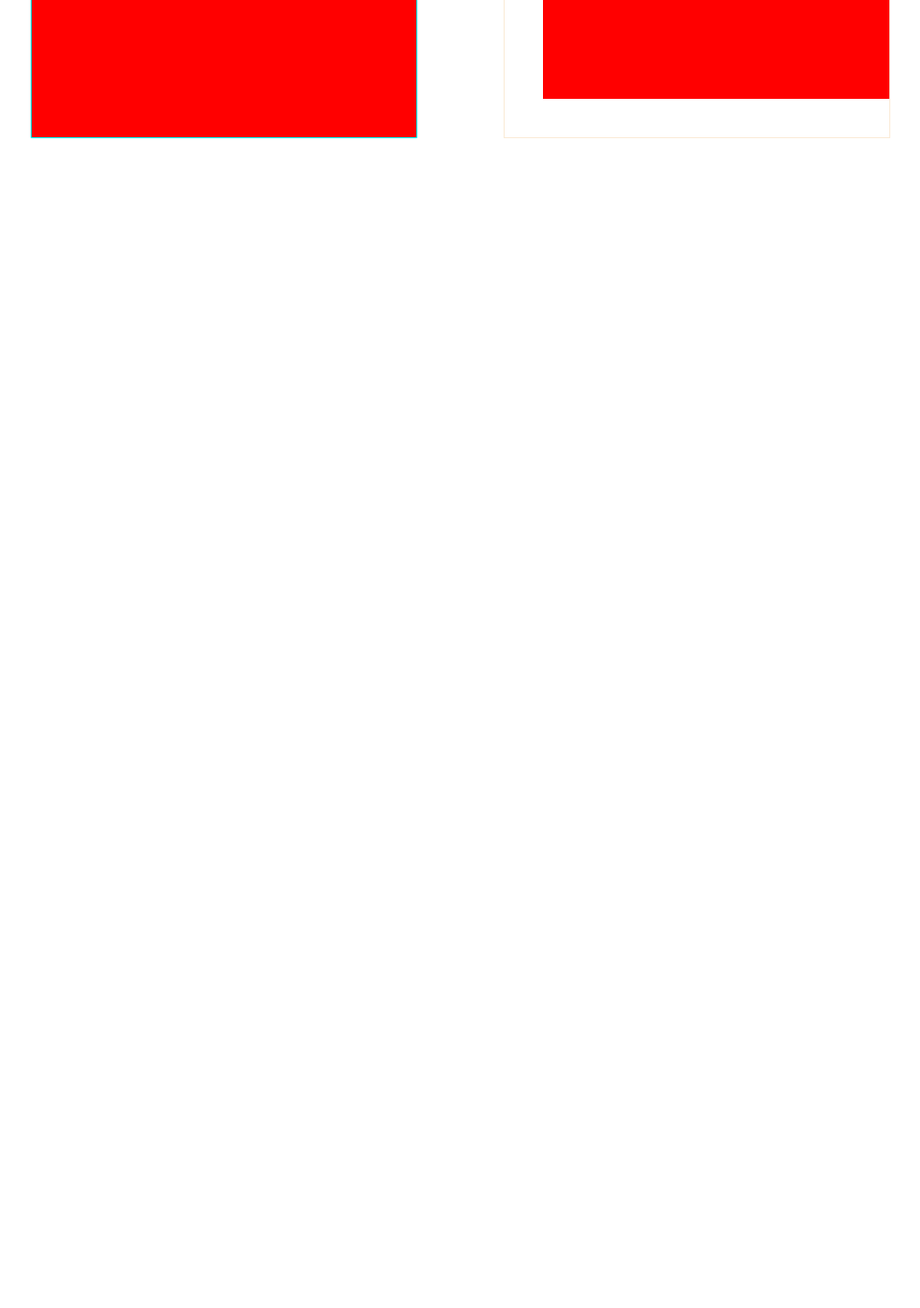
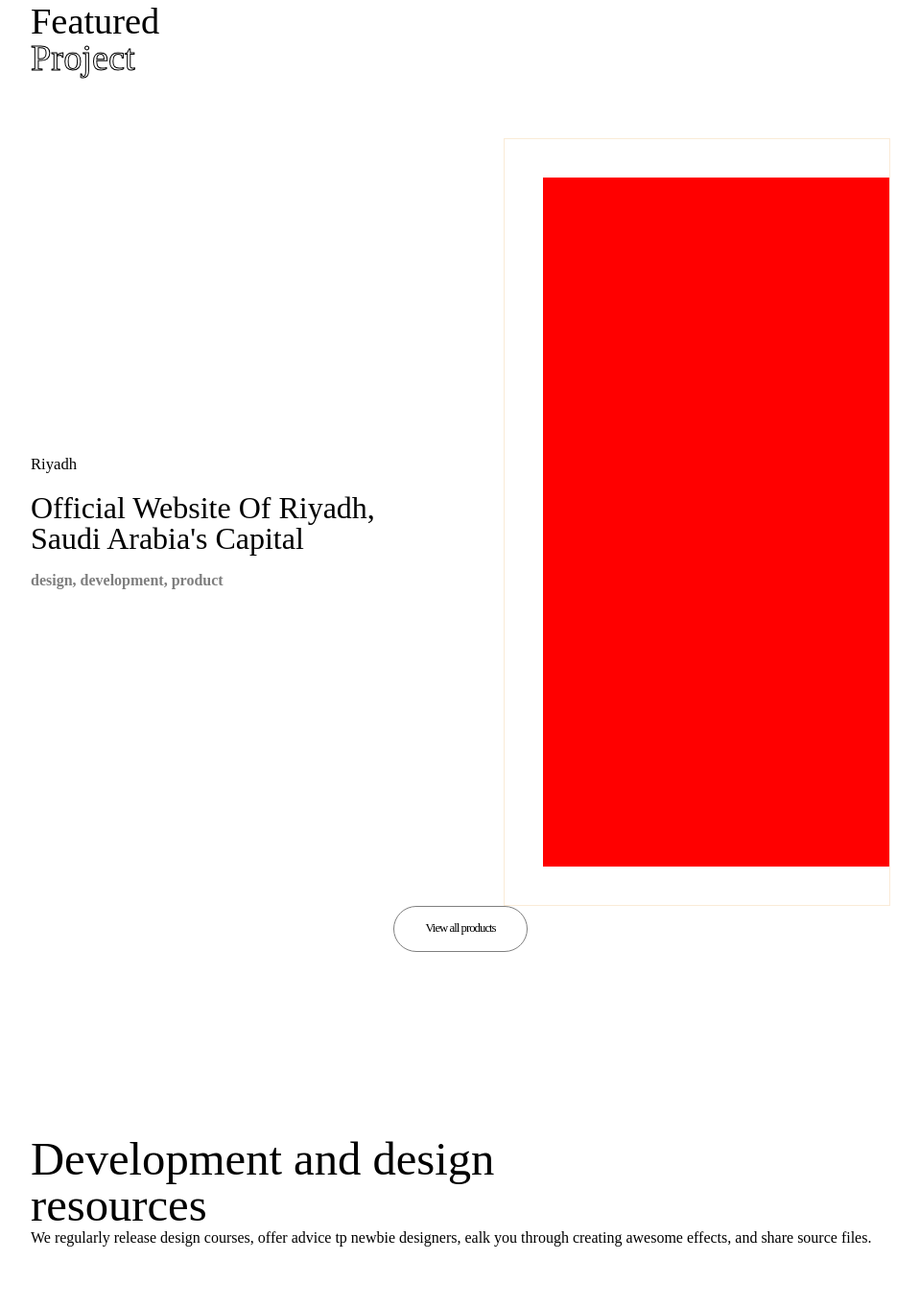
Before and after one commit to arbaazalishaikh/Cuberto_Clone, a plain HTML site: page index.html in a window 1280 px wide. Shown: the part 925-2288 px from the top of the page at 96% size, without its empty margins (160-1119 px from the left). Before the commit the page ends 1197 px from the top, so only its background shows below. Drawn offline with nearby package versions, Linux system fonts and the light colour scheme.

Commit message:
updating files

```diff
--- a/index.html
+++ b/index.html
@@ -1,19 +1,18 @@
 <!DOCTYPE html>
 <html lang="en">
+
 <head>
     <meta charset="UTF-8">
     <meta name="viewport" content="width=device-width, initial-scale=1.0">
     <title>Cuberto - Clone</title>
-    <link
-    href="https://cdn.jsdelivr.net/npm/remixicon@4.3.0/fonts/remixicon.css"
-    rel="stylesheet"
-/>
-<link rel="stylesheet" href="./style.css">
+    <link href="https://cdn.jsdelivr.net/npm/remixicon@4.3.0/fonts/remixicon.css" rel="stylesheet" />
+    <link rel="stylesheet" href="./style.css">
 </head>
+
 <body>
     <div class="main">
 
-        <!-- <div class="home">
+        <div class="home">
             <div class="nav">
                 <img src="./images/cuberto-logo-vector.png" alt="" width="100">
                 <div class="right">
@@ -34,7 +33,7 @@
                 <p>Leading digital agency with solid design and development <br> expertise. We build readymade Websites, mobile <br>applications, and elaborate online business serives.</p>
             </div>
 
-        </div> -->
+        </div>
 
         <div class="featured">
             <div class="feature-heading">
@@ -47,16 +46,39 @@
                     <div class="fleft-elem">
                         <h3>Riyadh</h3>
                         <h1>Official website of Riyadh, Saudi Arabia's capital</h1>
+                        <h4>design, development, product</h4>
                     </div>
-                    <div class="fleft-elem"></div>
-                    <div class="fleft-elem"></div>
-                    <div class="fleft-elem"></div>
+                    <div class="fleft-elem">
+                        <h3>Riyadh</h3>
+                        <h1>Official website of Riyadh, Saudi Arabia's capital</h1>
+                        <h4>design, development, product</h4>
+                    </div>
+                    <div class="fleft-elem">
+                        <h3>Riyadh</h3>
+                        <h1>Official website of Riyadh, Saudi Arabia's capital</h1>
+                        <h4>design, development, product</h4>
+                    </div>
+                    <div class="fleft-elem">
+                        <h3>Riyadh</h3>
+                        <h1>Official website of Riyadh, Saudi Arabia's capital</h1>
+                        <h4>design, development, product</h4>
+                    </div>
                 </div>
                 <div class="fright">
                     <div class="images"></div>
                 </div>
             </div>
+
+            <div class="btn">
+                <button>View all products</button>
+            </div>
+        </div>
+
+        <div class="dev">
+            <h1>Development and design resources</h1>
+            <p>We regularly release design courses, offer advice tp newbie designers, ealk you through creating awesome effects, and share source files.</p>
         </div>
     </div>
 </body>
+
 </html>
--- a/style.css
+++ b/style.css
@@ -3,6 +3,11 @@
     padding: 0;
     box-sizing: border-box;
     font-family: "Matter", "Matter Light", "Robot Flex";
+}
+
+*::selection{
+    color: #fff;
+    background-color: black;
 }
 
 html,
@@ -124,16 +129,34 @@
     overflow: hidden;
     width: 45%;
     height: inherit;
-    border: 1px solid aqua;
+    /* border: 1px solid aqua; */
 }
 
 .fleft-elem{
+    display: flex;
+    flex-direction: column;
+    justify-content: center;
     width: 100%;
     height: inherit;
-    background-color: red;
+    /* background-color: red; */
     /* color: black; */
 }
 
+.fleft-elem h1{
+    font-size: 2.5vw;
+    line-height: 1;
+    font-weight: 400;
+    text-transform: capitalize;
+    margin: 1.5vw 0px;
+}
+
+.fleft-elem h3{
+    font-size: 1.3vw;
+    font-weight: 400;
+}
+.fleft-elem h4{
+    opacity: 0.5;
+}
 .fright{
     display: flex;
     align-items: center;
@@ -148,3 +171,32 @@
     height: 90%;
     background-color: red;
 }
+
+.btn{
+    display: flex;
+    align-items: center;
+    justify-content: center;
+}
+
+.btn button{
+    padding: 1.2vw 2.5vw;
+    border-radius: 100px;
+    border: 1px solid gray;
+    background-color: white;
+    font-size: 1vw;
+    font-weight: 500;
+    letter-spacing: -1px;
+}
+
+.dev{
+    width: 100%;
+    padding: 5vw 15vw;
+}
+
+.dev h1{
+    font-size: 3.8vw;
+    font-weight: 400;
+    width: 60%;
+    line-height: 1;
+    /* text-transform: capitalize; */
+}
```
